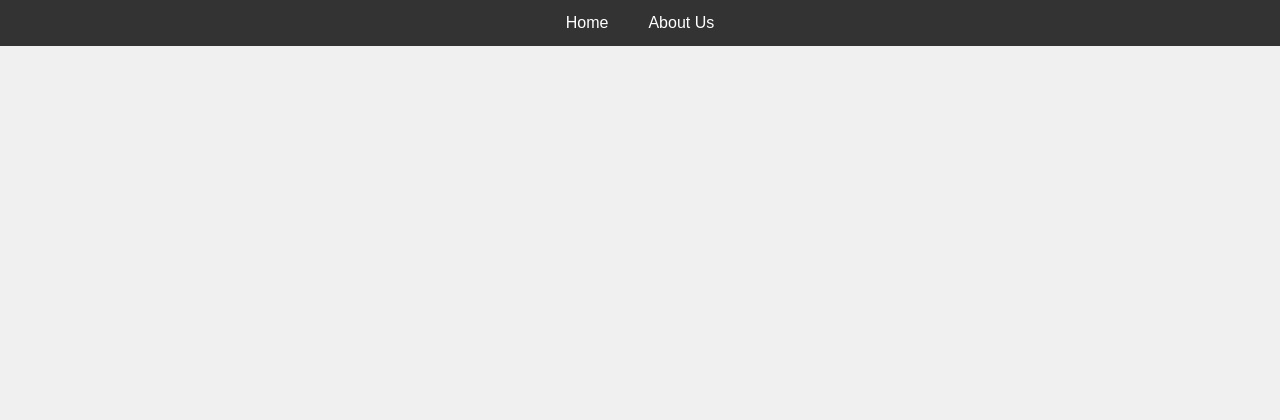
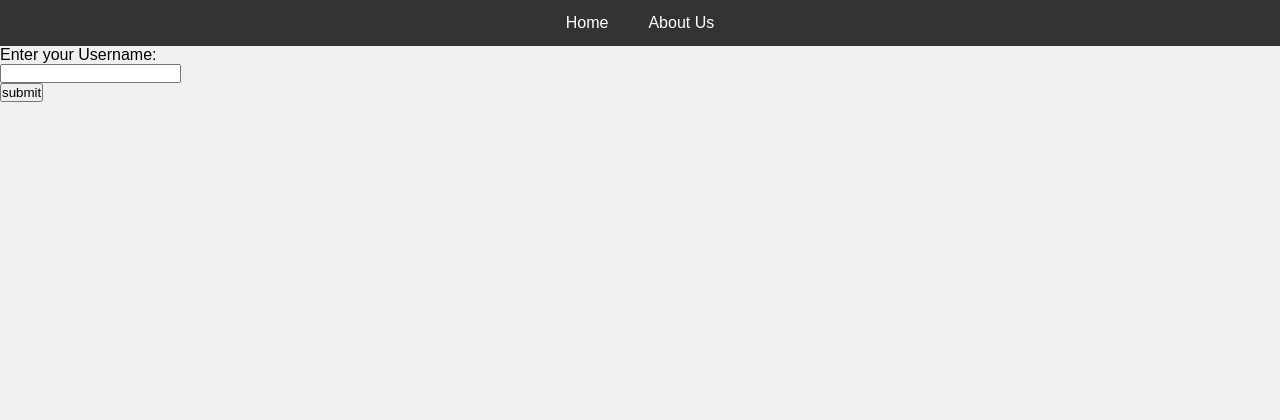
Before and after one commit to Khang261002/Face-Recognition-System, a Flask app: template GUI/templates/register.html in a window 1280 px wide. Shown: the top 420 px of the page. Run offline with Flask 3, Linux system fonts and the light colour scheme; the template is opened without the code that fills it, so the values that code supplies are empty.

Commit message:
Fix Register.html

```diff
--- a/GUI/templates/register.html
+++ b/GUI/templates/register.html
@@ -1,4 +1,3 @@
-
 <!DOCTYPE html>
 <html lang="en">
 <head>
@@ -12,7 +11,13 @@
         <a href="index.html">Home</a>
         <a href="about.html">About Us</a>
     </div>
-    <script src="../MediaPipe/Face_Detection/test.py"></script>
+    <div class="login-form">
+        <form action="http://localhost:5000/login" method="post">
+            <p>Enter your Username:</p>
+            <p><input type="text" name="username" /></p>
+            <p><input type="submit" value="submit" /></p>
+        </form>
+    </div>
     <footer>
         <p><i>&copy;2024 FRS. All rights reserved.</i></p>
     </footer>
```
